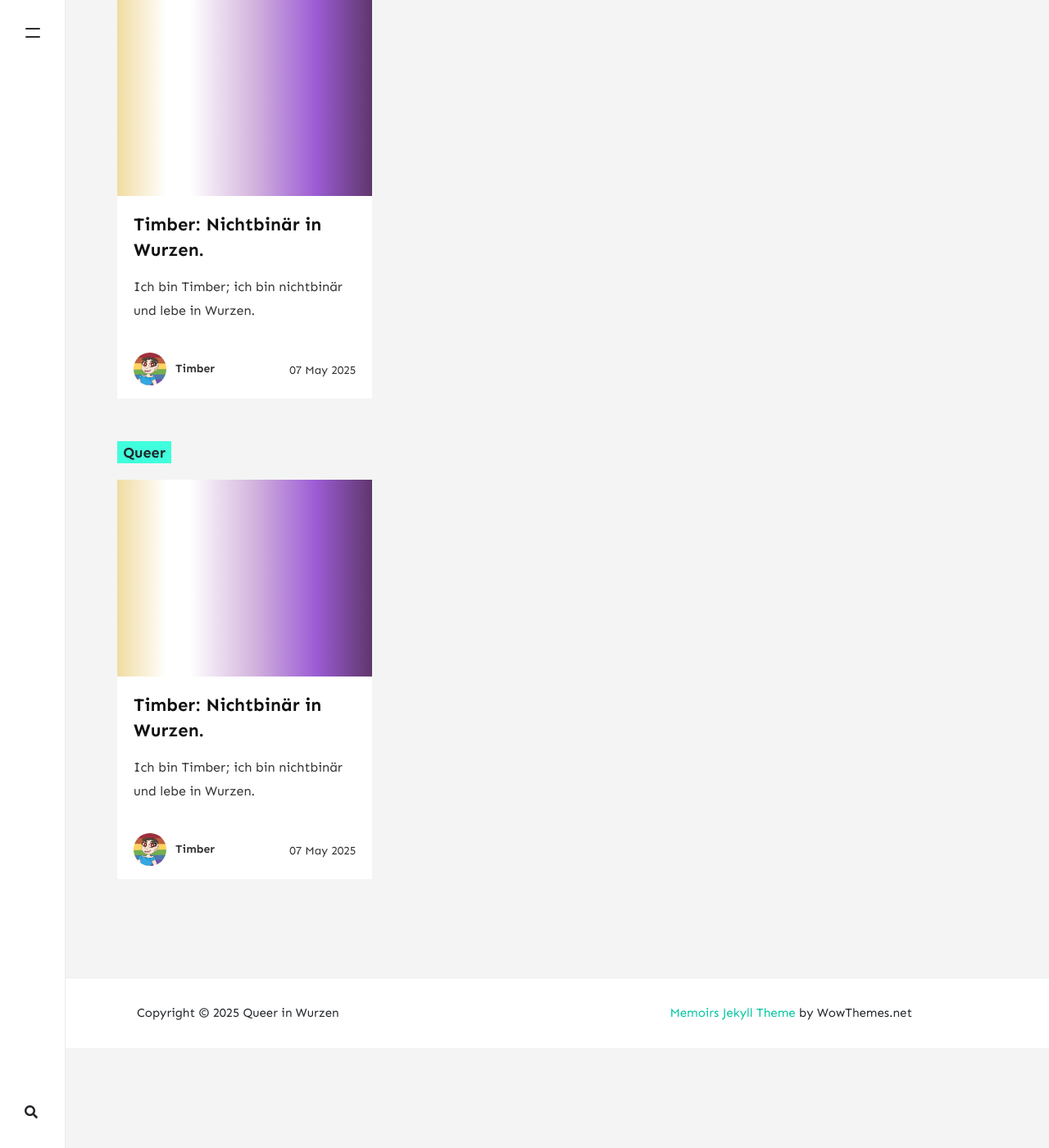
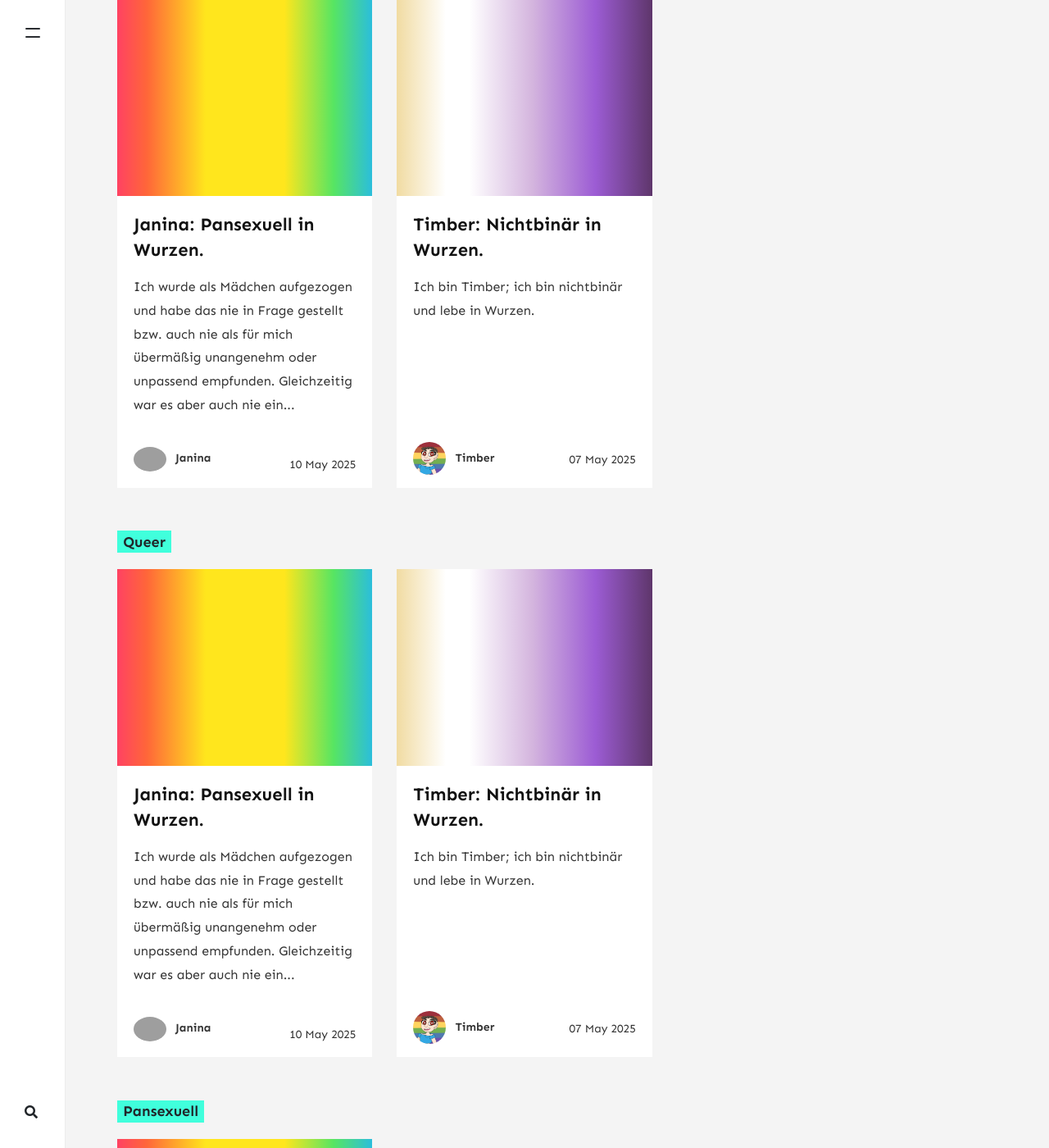
Before and after one commit to timber-they/queerInWurzen, a Jekyll site: the page built from _pages/categories.md, in a window 1280 px wide and 1400 px high, scrolled down 334 px. Shown: the whole window at 82% size. Built offline with Jekyll 4.4.1, drawn with Linux system fonts in a browser that asks for light colours; nearby versions of some CDN libraries; comment, search, counter and statistics services are not loaded; before the commit the page ends 1612 px from its top, so only the background shows below that; some of the changed text lies outside the part shown; grey boxes are pictures that could not be loaded.

Commit message:
Add Janina

```diff
--- a/_config.yml
+++ b/_config.yml
@@ -18,6 +18,12 @@ authors:
     avatar: 'assets/images/avatar-timber.png'
     email: timber@systemli.org
     description: "Nichtbinär in Wurzen."
+  janina:
+    name: Janina
+    display_name: Janina
+    avatar: 'assets/images/avatar-janina.png'
+    email: TODO
+    description: "Pansexuell in Wurzen."
 
 # Plugins
 plugins:
--- /dev/null
+++ b/_posts/2025-05-10-janina.md
@@ -0,0 +1,24 @@
+---
+layout: post
+title: "Janina: Pansexuell in Wurzen."
+author: "janina"
+categories: [ Pansexuell, Nichtbinär, Polyamor, Queer ]
+image: assets/images/pansexual.svg
+toc: false
+---
+
+Ich wurde als Mädchen aufgezogen und habe das nie in Frage gestellt bzw. auch nie als für mich übermäßig unangenehm oder unpassend empfunden. Gleichzeitig war es aber auch nie ein wichtiger Teil meiner Identität. Mein Vater spielte keine wirkliche Rolle in meiner Kindheit und meine Mutter hat mir eine starke, unabhängige, stolze und quasi unlimitierte Weiblichkeit gezeigt - im Sinne von "Selbstverständlich kann ich das auch! Wahrscheinlich sogar besser als du..."
+
+In meinem Aufwachsen habe ich mich häufig mit männlichen Charakteren in Filmen oder Büchern identifiziert und unbewusst "männliche" Verhaltensweisen übernommen. Ich hatte Freundschaften mit Jungs und fand Mädchen manchmal kompliziert. Trotzdem war ich auch Teil einer Mädchen-Clique. Ich war dann oft diejenige, die ihre Freundinnen spät abends noch nach hause gebracht hat, damit sie keine Angst haben müssen.
+
+Ich hab eigentlich immer gewusst, dass ich nicht nur hetero bin. Mein sexuelles Erwachen bezog sich zwar zunächst auf Jungs (und männliche Animefiguren), aber ich habe auch immer eine Anziehung zu Mädchen und Frauen gespürt. Ich habe mich dafür nicht geschämt, ich fand das eigentlich ziemlich cool und bin selbstbewusst offen damit gewesen. Ich habe gerne erzählt, dass ich bisexuell - also tendenziell an männlichen sowie weiblichen Menschen interessiert - bin. Als ich 15 war und zum ersten Mal deswegen Ablehnung von einer neuen Bekannten erlebt habe, war ich verwirrt und verunsichert, fand aber vor allem sie danach komisch, nicht mich.
+
+Trotzdem hatte ich bisher nur romantische Beziehungen mit Jungs und später Männern. Ich denke das liegt vor allem daran, dass es viel einfacher ist in einer Gesellschaft, in der Heterosexualität der Normalfall ist. Bei der Frage "Kann ich mit der Person flirten, ist sie wohl grundsätzlich interessiert?" ist es schlicht sicherer und leichter sich dem anderen Geschlecht zuzuwenden. Außerdem wurde ich als Mädchen und später Frau auch eher von Jungs und Männern angesprochen. Um Frauen kennenzulernen hätte ich mich anstrengen müssen, hätte mir eine Blöße geben müssen. Das habe ich mich nicht getraut und außerdem hatte ich dann auch ganz schnell immer wieder einen Freund.
+
+Erst in meinem Erwachsenenleben bin ich dem Begriff "pansexuell" begegnet, der soviel bedeutet wie "sich von Menschen unabhängig ihres Geschlechtes angezogen fühlen". Erst fand ich ihn unnötig - wo ist denn der Unterschied zum bisexuell sein? Dann habe ich die ersten Menschen in meinem Umfeld gehabt, die nicht-binär waren, und plötzlich ergab es Sinn: Wenn ich mich zu einem Menschen hingezogen fühle, der weder eindeutig männlich noch klar weiblich ist, dann passt es nicht zu sagen ich wäre bisexuell. Dann geht die Anziehung wirklich von der Person aus und nicht von einer besonders attraktiven Männlich- oder Weiblichkeit. Das habe ich erlebt, weswegen ich den Begriff inzwischen für mich passend finde.
+
+Das Kennenlernen von Menschen, die sich selbst als nicht-binär definierten, hat mich auch zu mehr Auseinandersetzung mit meiner eigenen Gender-Identität inspiriert. Das tat ich meist im Stillen mit mir selbst, denn da ich niemals Dysphorie - also das starke negative Gefühl im falschen Körper zu sein - empfunden habe, wollte ich nicht anmaßend Begriffe für mich einnehmen, zu denen Andere ganz viele Emotionen haben. Ich wollte nicht mit Pronomen experimentieren, wenn für mich kein Leidensdruck dahintersteht. Das hätte sich irgendwie respektlos angefühlt.
+
+Für mein Gefühl von Selbst ist die Gender-Kategorie nach wie vor nicht sonderlich wichtig. Was männlich und weiblich ist kann sich von mir aus immer weiter aufweichen, sodass es irgendwann keine Rolle mehr spielt; gleichzeitig kann eine Frau mit Bart superfeminin und ein Mann im Kleid total maskulin sein. In meiner Welt geht das. Ich selbst habe meine Weiblichkeit lange sehr beiseite geschoben und fange jetzt gerade mal wieder an mit Mode zu spielen. Irgendwann würde ich gern mal als Mann in eine Bar gehen, ich glaube das würde großen Spaß machen. Ich wäre bestimmt ein überzeugender Kerl. Aber für mich ist das spielen. Das Ausleben der Erkenntnis, dass Gender wie auf einer Bühne performed werden kann - und dass das im Alltag aber eben auch genauso gut weggelassen werden kann. Wer ich bin hängt nicht davon ab.
+
+Inzwischen gehe ich auf die 40 zu, bin mit einem Mann verheiratet mit dem ich Kinder habe und würde sagen dass ich queer bin. Dass das nicht offensichtlich ist, hat mich lange davon abgehalten. Die Sorge respektlos zu sein vor "den wirklichen Queeren" hat sich lange gehalten. Jetzt weiß ich, dass jeder Mensch so queer ist wie er sich fühlt, und dass das okay ist. Dass das sogar positiv sein kann, indem es zu einer Normalisierung beiträgt. Ich bin nach wie vor pansexuell, irgendwie nicht so richtig binär, potenziell polyamor (im Alltag ist mir das bloß zu anstrengend... ;p) und trotzdem Mutter und Ehefrau. In meiner Welt geht das. :)
```
Also changed, not shown: assets/images/pansexual.svg (added).
